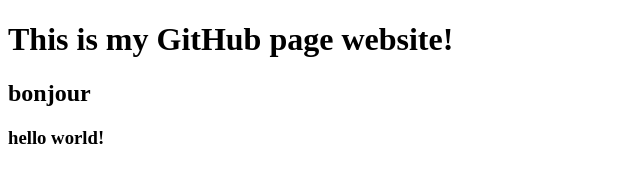
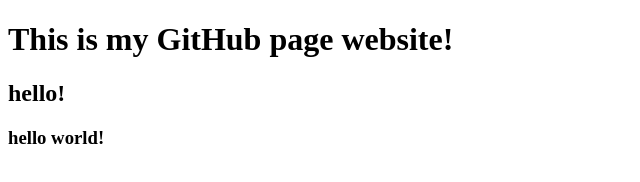
Before and after one commit to 1234jASKET/1234jASKET.BA.github.io, a plain HTML site: page index.html in a window 1280 px wide. Shown: the full height of the page, 0-640 px from the left. Drawn offline with Linux system fonts and the light colour scheme.

```diff
--- a/index.html
+++ b/index.html
@@ -5,7 +5,7 @@
     </head>
     <body>
         <h1>This is my GitHub page website!</h1>
-        <h2>bonjour</h2>
+        <h2>hello!</h2>
         <h3>hello world!</h3>
     </body>
 </html>
```
